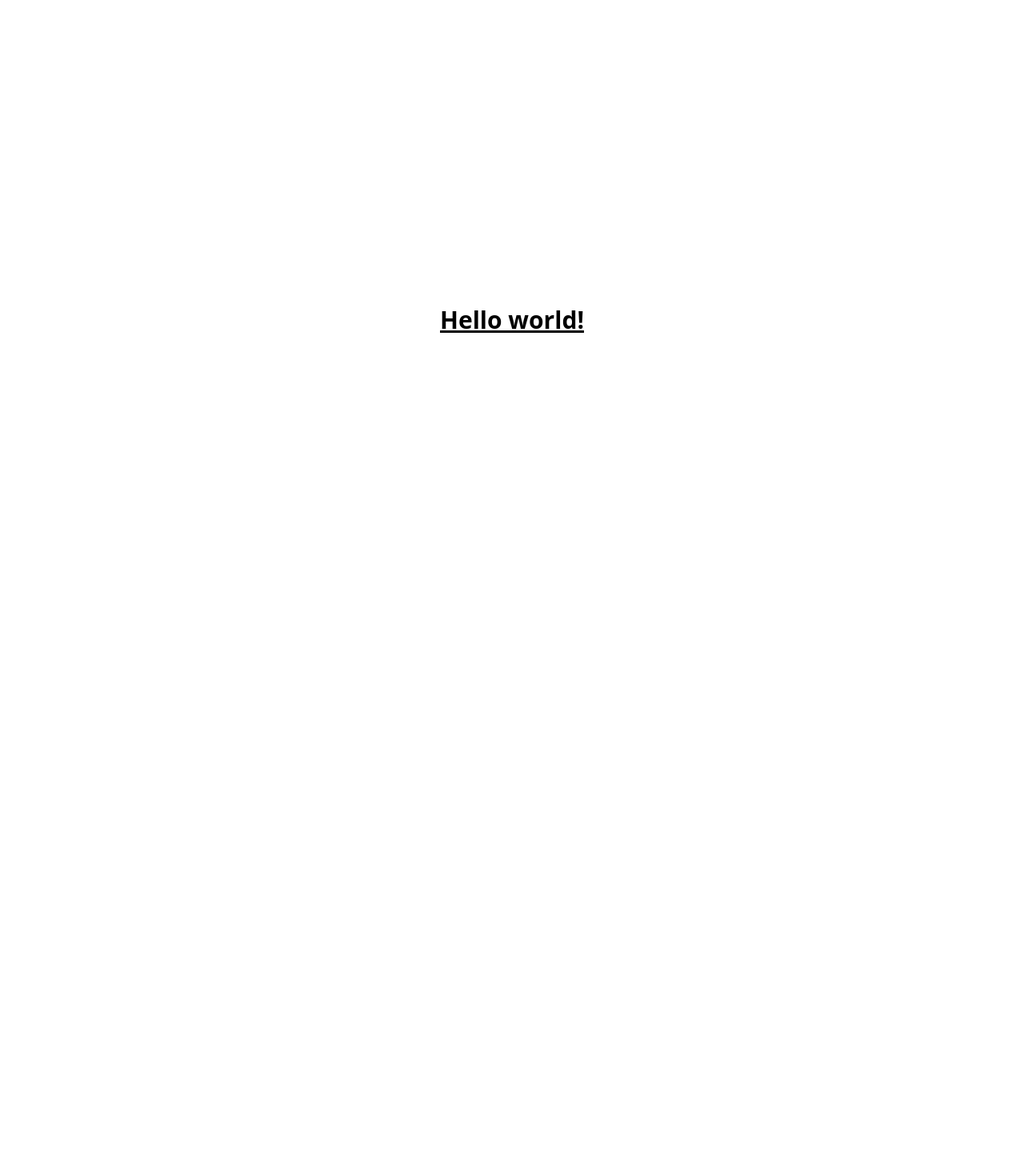
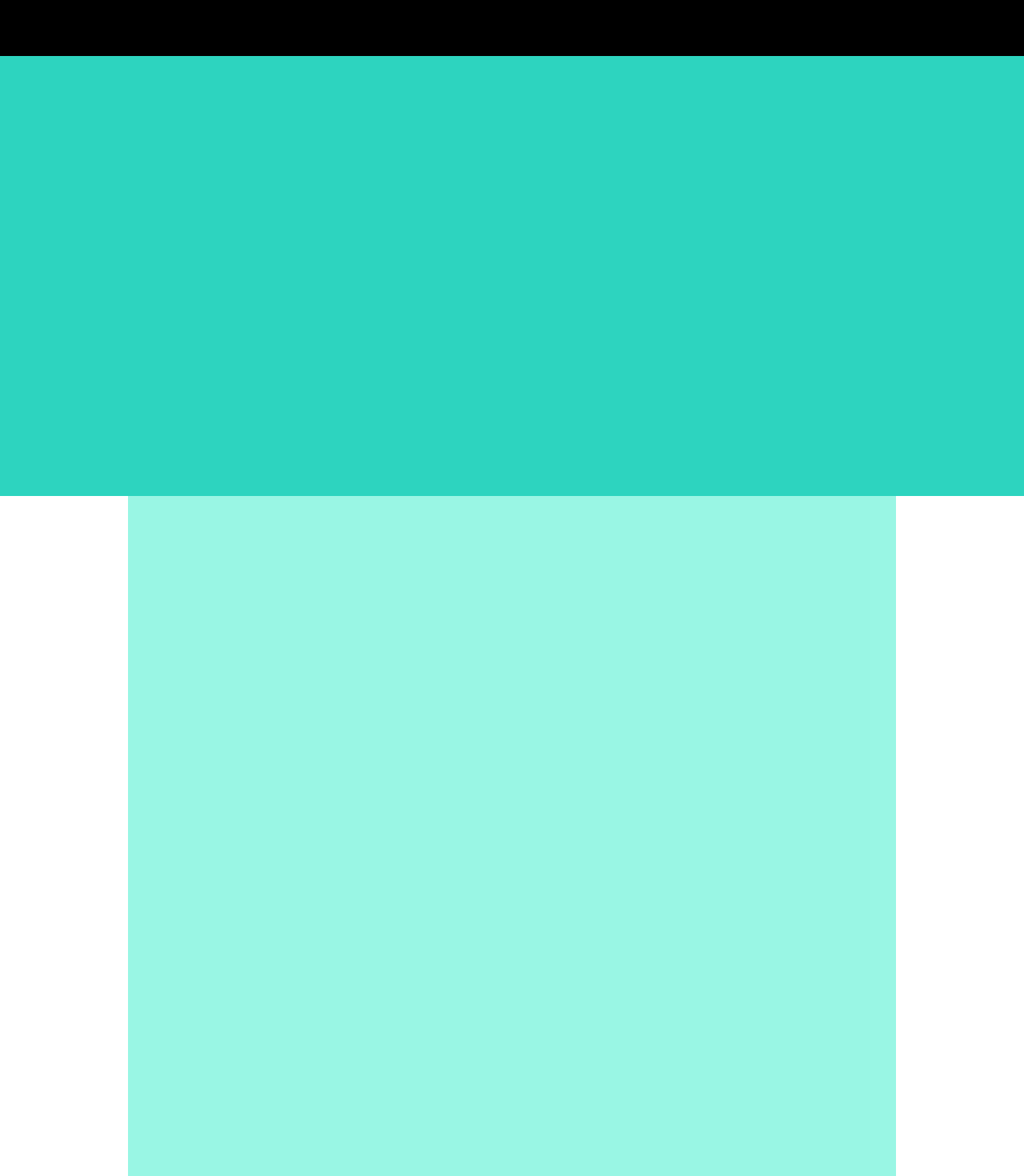
Before and after one commit to tkn8567/portfolio, a Next.js app: page / in a window 1280 px wide. Shown: the top 1470 px of the page at 80% size. Before the commit the page ends 800 px from the top, so only its background shows below. Built offline with nearby package versions, Linux system fonts and the light colour scheme.

Commit message:
placeholder

```diff
--- /dev/null
+++ b/components/footer/footer.tsx
@@ -0,0 +1,9 @@
+const Footer= () => {
+    return (
+    <div>
+        <div className='bg-black w-full h-[200px]'></div>
+    </div>
+    )
+}
+
+export default Footer
--- /dev/null
+++ b/components/header/header.tsx
@@ -0,0 +1,9 @@
+const Header= () => {
+    return (
+    <div>
+        <div className='bg-black w-full h-[70px]'></div>
+    </div>
+    )
+}
+
+export default Header
--- /dev/null
+++ b/components/intro/intro.tsx
@@ -0,0 +1,9 @@
+const Intro = () => {
+    return (
+    <div className='flex justify-center ...'>
+        <div className='bg-teal-200 w-9/12 h-[1000px]'></div>
+    </div>
+    )
+}
+
+export default Intro
--- /dev/null
+++ b/components/main_visual/main_visual.tsx
@@ -0,0 +1,9 @@
+const Main_visual = () => {
+    return (
+    <div>
+        <div className='bg-teal-400 w-full h-[550px]'></div>
+    </div>
+    )
+}
+
+export default Main_visual
--- a/pages/index.tsx
+++ b/pages/index.tsx
@@ -1,17 +1,21 @@
 import type { NextPage } from 'next'
 import Head from 'next/head'
+import Header from '../components/header/header'
+import Main_visual from '../components/main_visual/main_visual'
+import Intro from '../components/intro/intro'
+import Footer from '../components/footer/footer'
 
 const Home: NextPage = () => {
   return (
-    <div className="flex min-h-screen flex-col items-center justify-center py-2">
+    <div>
       <Head>
         <title>Create Next App</title>
         <link rel="icon" href="/favicon.ico" />
       </Head>
-
-      <h1 className="text-3xl font-bold underline">
-      Hello world!
-      </h1>
+      <Header/>
+      <Main_visual/>
+      <Intro/>
+      <Footer/>
     </div>
   )
 }
```
Also changed, not shown: 2 other files (tests, documents, lock files or other folders).
